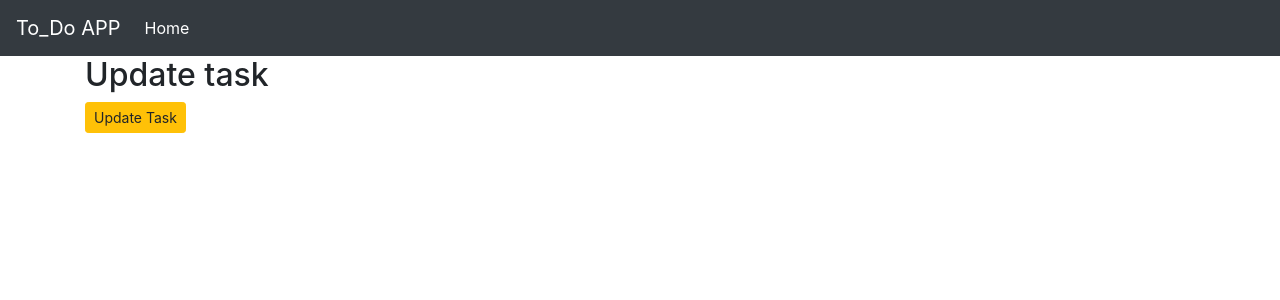
After one commit to kaybrian/A-to_do-app-, a Django app: page /update/1/ in a window 1280 px wide. The commit adds this page. Shown: the top 300 px of the page. Run offline with Django 3.2, Linux system fonts and the light colour scheme; data comes from the database, SQL or seed files in the repository; some libraries are stand-ins or nearby versions.

Commit message:
fitst part of update is done

```diff
--- a/tasks/urls.py
+++ b/tasks/urls.py
@@ -6,4 +6,5 @@ app_name = 'tasks'
 
 urlpatterns = [
     path('',views.index,name='index'),
+    path('update/<str:pk>/',views.updateTask,name='update_task'),
 ]
--- a/tasks/views.py
+++ b/tasks/views.py
@@ -16,3 +16,8 @@ def index(request):
     context = {'tasks': tasks,
                'form':form}
     return render(request, 'main/index.html', context)
+
+
+def updateTask(request,pk):
+    taski = Task.objects.get(id=pk)
+    return render(request,'main/update_task.html')
--- /dev/null
+++ b/templates/main/update_task.html
@@ -0,0 +1,11 @@
+<!DOCTYPE html>
+{% extends "main/base.html" %}
+
+{% block main_work %}
+    <h2>Update task</h2>
+
+    <form >
+        <input type="submit" class="btn btn-sm btn-warning" value="Update Task">
+    </form>
+
+{% endblock main_work %}
```
Also changed, not shown: templates/main/index.html (+7 -1 lines).
